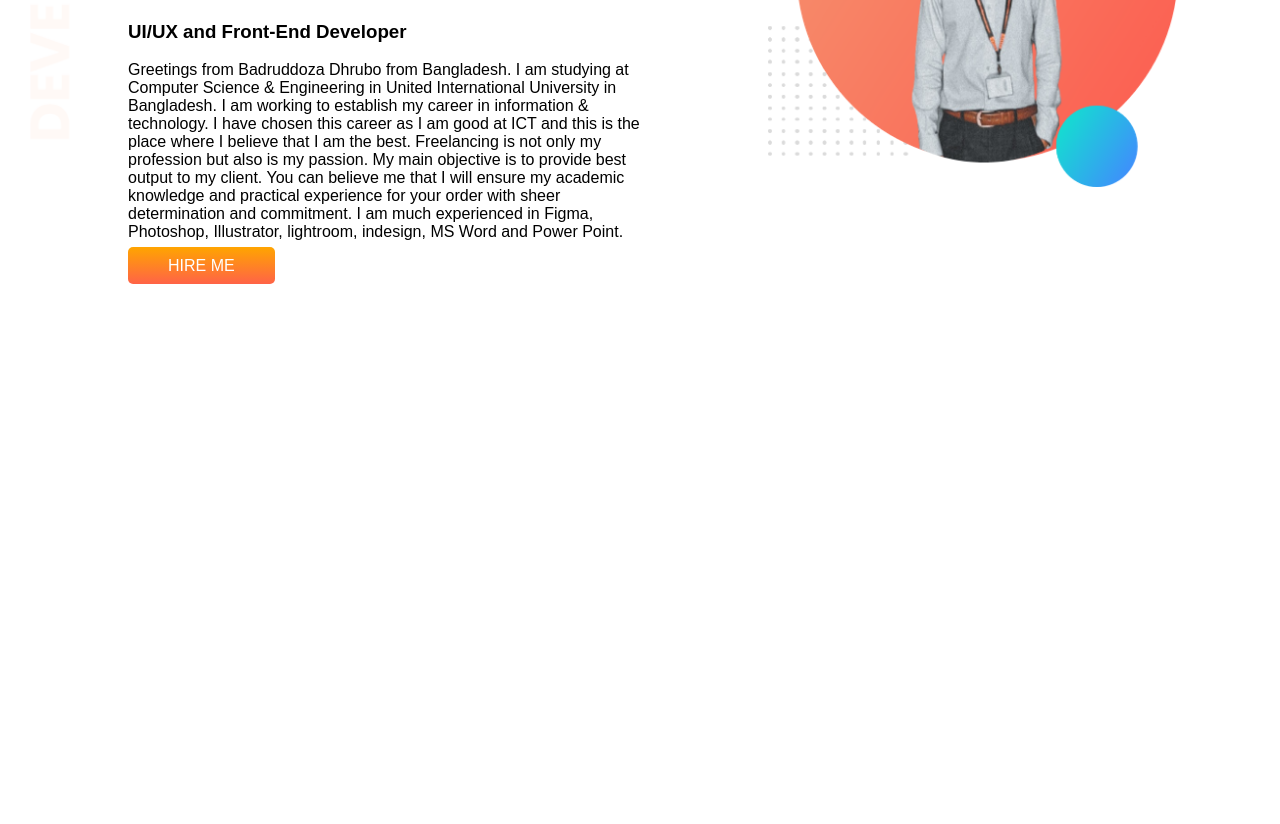
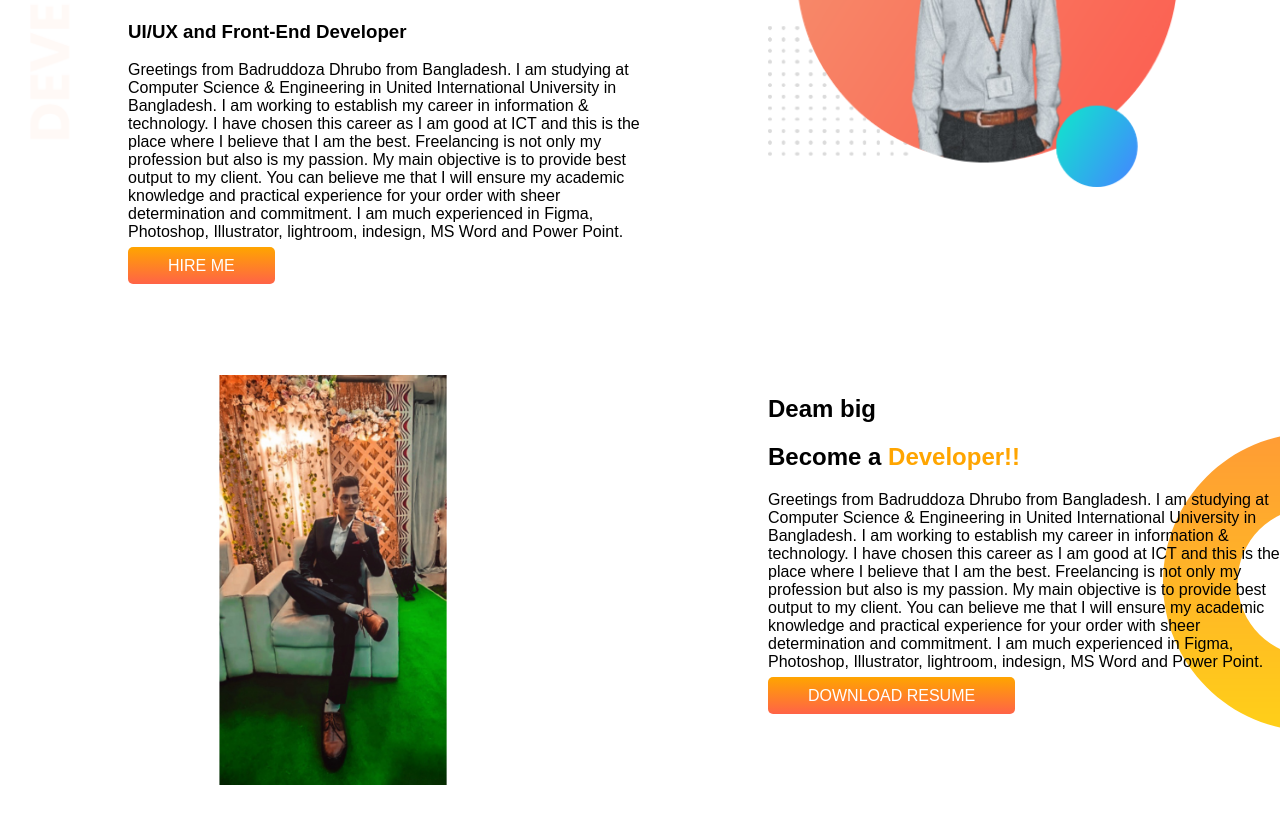
Before and after one commit to Badruddoza-Dhrubo/my-frist-portfolio, a plain HTML site: page index.html in a window 1280 px wide. Shown: the part 220-1044 px from the top of the page. Before the commit the page ends 800 px from the top, so only its background shows below. Drawn offline with Linux system fonts and the light colour scheme; a web font is replaced by a local one.

Commit message:
dream-big

```diff
--- a/index.html
+++ b/index.html
@@ -35,6 +35,28 @@
             <img src="showOff/my-bg.png" alt="">
         </div>
     </section>
+    <section class="dream-big">
+        <div class="half-width">
+            <img src="showOff/IMG_20201209_185644_203.jpg" alt="">
+        </div>
+        <div class="half-width">
+            <h2>Deam big</h2>
+            <h2>Become a <span class="orange-color">Developer!!</span></h2>
+            <p>Greetings from Badruddoza Dhrubo from Bangladesh.
+                I am studying at Computer Science & Engineering in United International University in Bangladesh. I am
+                working to establish my career in information & technology. I have chosen this career as I am good at
+                ICT
+                and this is the place where I believe that I am the best.
+                Freelancing is not only my profession but also is my passion. My main objective is to provide best
+                output to
+                my client. You can believe me that I will ensure my academic knowledge and practical experience for your
+                order with sheer determination and commitment.
+                I am much experienced in Figma, Photoshop, Illustrator, lightroom, indesign, MS Word and Power Point.
+            </p>
+            <a class="link-button" target="_blank" href="">DOWNLOAD RESUME</a>
+        </div>
+
+    </section>
 
 </body>
 
--- a/style.css
+++ b/style.css
@@ -13,6 +13,7 @@ h1 {
 
 section {
     display: flex;
+    margin-bottom: 100px;
 }
 
 .half-width {
@@ -37,3 +38,9 @@ section {
     background-image: url(images/top-banner.png);
     background-repeat: no-repeat;
 }
+
+.dream-big {
+    background-image: url(images/dream-bg.png);
+    background-repeat: no-repeat;
+    background-position: right;
+}
```
